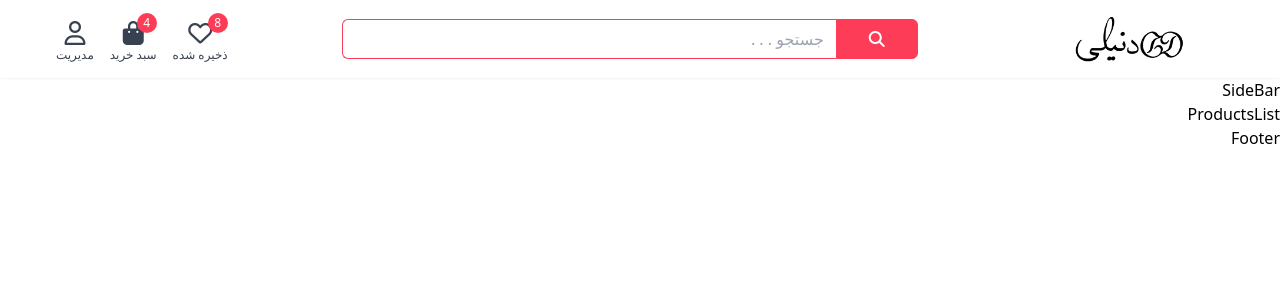
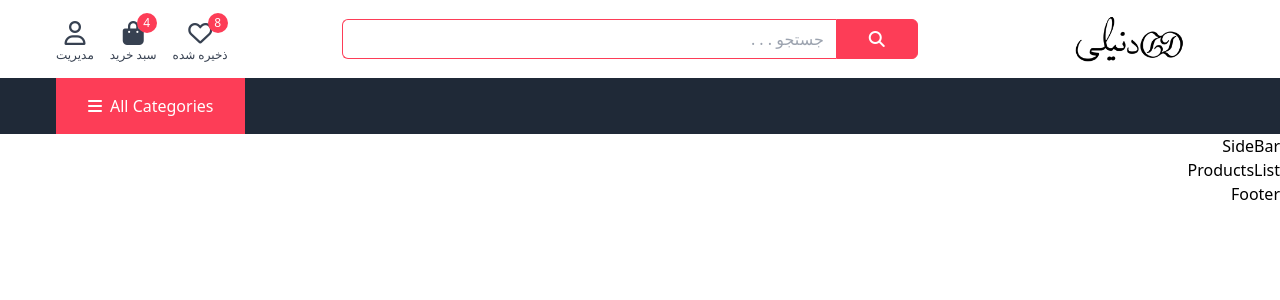
Before and after one commit to Fateme-nm/onlineShop_react, a React (Create React App) app: page /products in a window 1280 px wide. Shown: the top 300 px of the page. Built offline with nearby package versions, Linux system fonts and the light colour scheme; a web font is replaced by a local one.

Commit message:
feat: AllCategory component added for NavBar

```diff
--- /dev/null
+++ b/src/layout/userLayout/NavBar/AllCategory/AllCategory.jsx
@@ -0,0 +1,11 @@
+import React from 'react';
+
+const AllCategory = () => {
+    return (
+        <div>
+
+        </div>
+    );
+}
+
+export default AllCategory;
--- a/src/layout/userLayout/NavBar/NavBar.jsx
+++ b/src/layout/userLayout/NavBar/NavBar.jsx
@@ -1,15 +1,22 @@
-import React from 'react';
+import React from "react";
 
 const NavBar = () => {
-    return (
-        <nav className='bg-gray-800 hidden lg:block'>
-            <div className='container'>
-                <div className='flex'>
+  return (
+    <nav className="bg-gray-800 hidden lg:block">
+      <div className="container">
+        <div className="flex">
+          {/* all category */}
+          <div className="px-8 py-4 bg-primary flex items-center cursor-pointer group relative">
+            <span class="text-white">
+              <i class="fas fa-bars"></i>
+            </span>
+            <span class="capitalize ml-2 text-white">All categories</span>
+          </div>
 
-                </div>
-            </div>
-        </nav>
-    );
-}
+        </div>
+      </div>
+    </nav>
+  );
+};
 
 export default NavBar;
```
